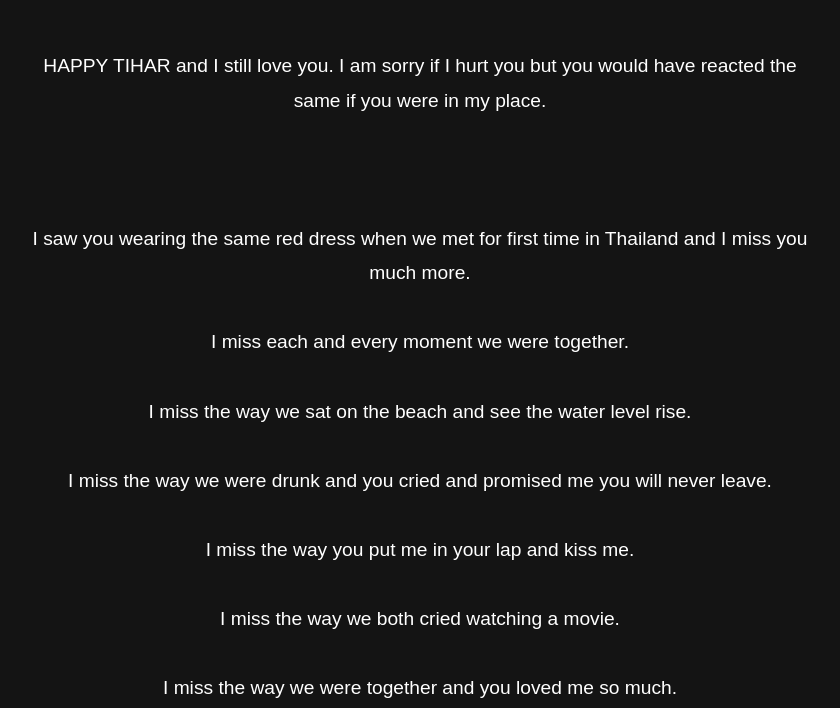
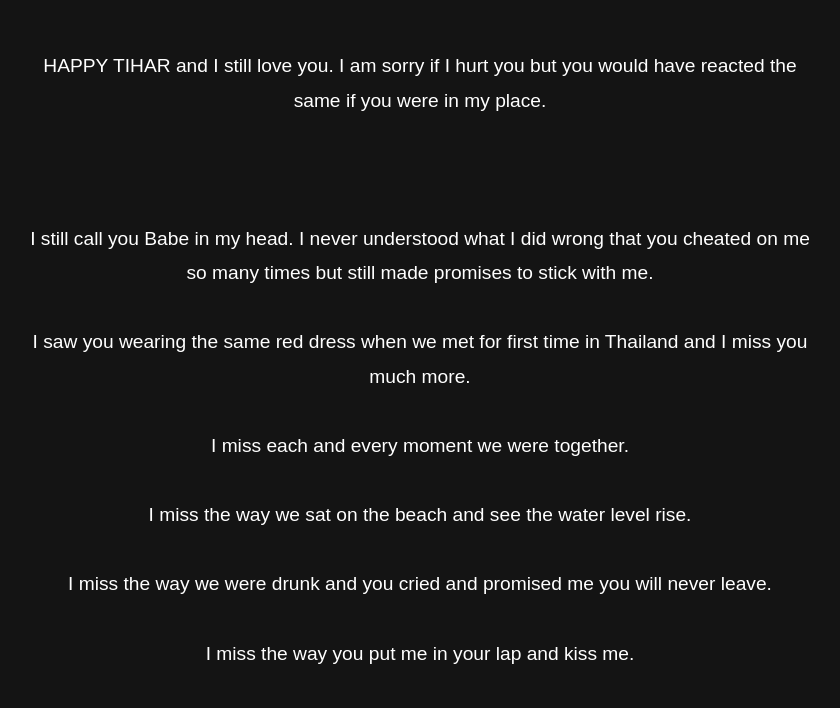
Before and after one commit to shopliley/shopliley.github.io, a plain HTML site: page content/abstract.html in a window 1280 px wide. Shown: the part 92-800 px from the top of the page, without its empty margins (220-1060 px from the left). Drawn offline with Linux system fonts and the light colour scheme.

Commit message:
Update abstract.html

```diff
--- a/content/abstract.html
+++ b/content/abstract.html
@@ -60,6 +60,7 @@
         <h2><3</h2>
         <p><p style="text-align: center; white-space: pre-line;">
     HAPPY TIHAR and I still love you. I am sorry if I hurt you but you would have reacted the same if you were in my place.<br><br><br>
+I still call you Babe in my head. I never understood what I did wrong that you cheated on me so many times but still made promises to stick with me.<br>
     I saw you wearing the same red dress when we met for first time in Thailand and I miss you much more.<br>
     I miss each and every moment we were together.<br>
     I miss the way we sat on the beach and see the water level rise.<br>
```
